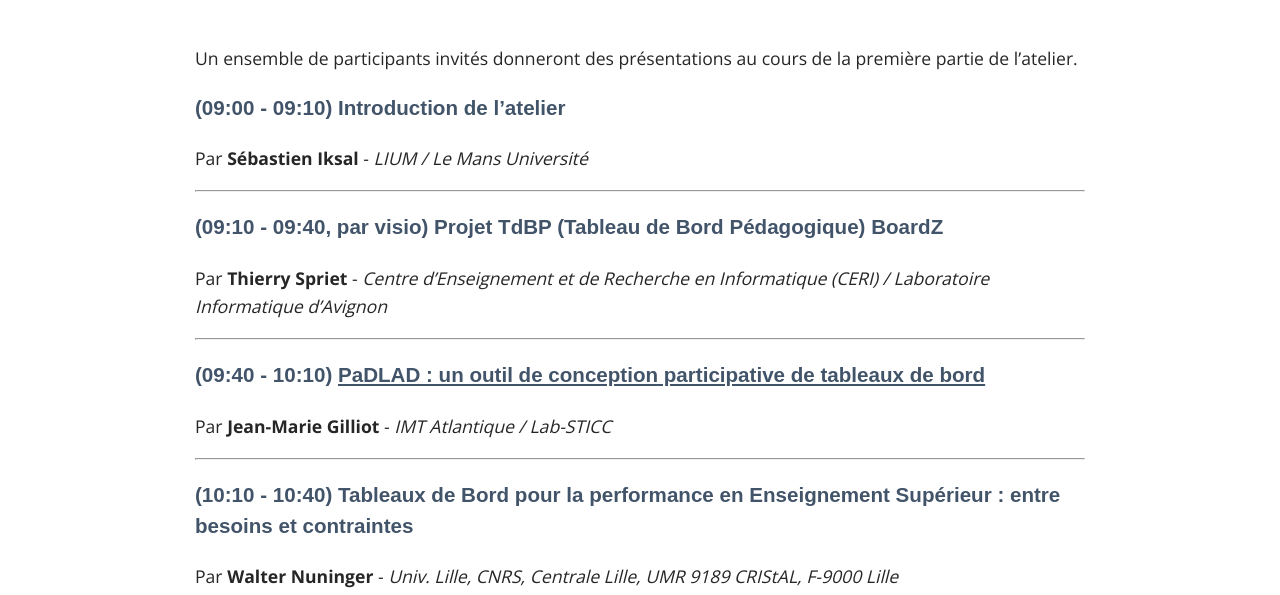
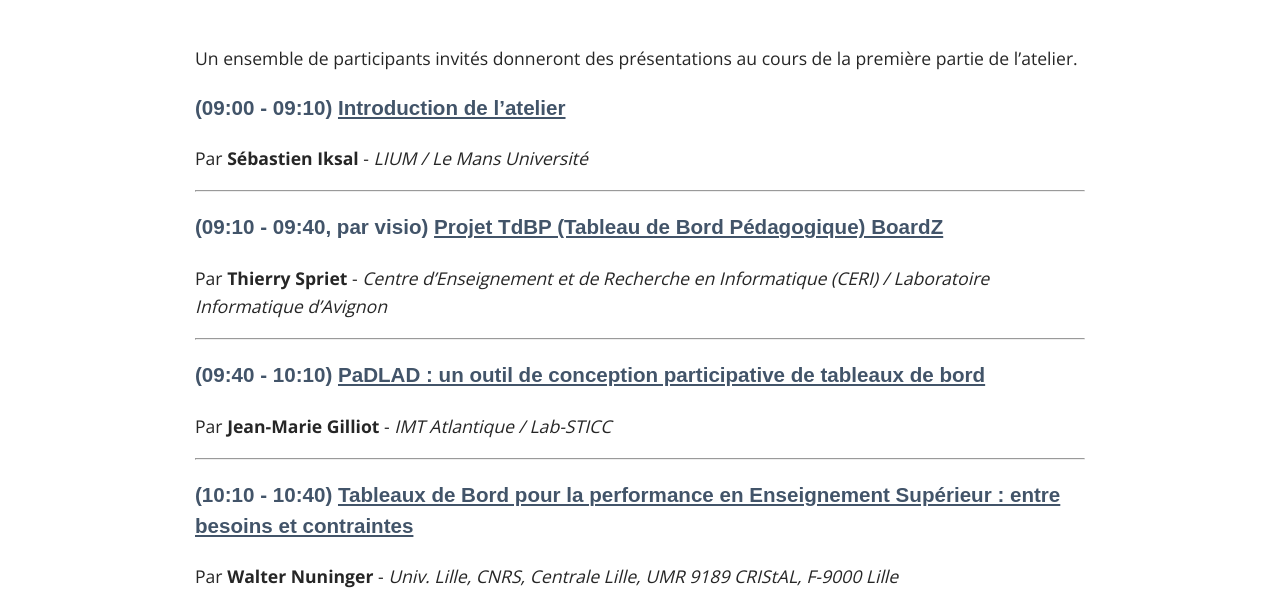
Before and after one commit to padlad/EIAH2025, a Jekyll site: the page built from _pages/04_presentations.md, in a window 1280 px wide and 900 px high. Shown: the part 302-897 px from the top of the window. Built offline with Jekyll 4.4.1, drawn with Linux system fonts in a browser that asks for light colours; some web fonts are replaced; part of the change alters nothing that is shown.

```diff
--- a/_pages/04_presentations.md
+++ b/_pages/04_presentations.md
@@ -6,11 +6,11 @@ permalink: /presentations/
 # Liste des présentations durant l'atelier
 Un ensemble de participants invités donneront des présentations au cours de la première partie de l'atelier.
 
-### (09:00 - 09:10) Introduction de l'atelier
+### (09:00 - 09:10) [Introduction de l'atelier](https://padlad.github.io/RJC-EIAH2022/img/Sebastien Iksal - intro atelier.pdf)
 Par **Sébastien Iksal** - *LIUM / Le Mans Université*
 
 ---
-### (09:10 - 09:40, par visio) Projet TdBP (Tableau de Bord Pédagogique) BoardZ
+### (09:10 - 09:40, par visio) [Projet TdBP (Tableau de Bord Pédagogique) BoardZ](https://padlad.github.io/RJC-EIAH2022/img/Thierry SPRIET - BoardZ.pdf)
 Par **Thierry Spriet** - *Centre d'Enseignement et de Recherche en Informatique (CERI) / Laboratoire Informatique d'Avignon*
 
 ---
@@ -20,7 +20,7 @@ Par **Jean-Marie Gilliot** - *IMT Atlantique / Lab-STICC*
 
 ---
 
-### (10:10 - 10:40) Tableaux de Bord pour la performance en Enseignement Supérieur : entre besoins et contraintes
+### (10:10 - 10:40) [Tableaux de Bord pour la performance en Enseignement Supérieur : entre besoins et contraintes](https://padlad.github.io/RJC-EIAH2022/img/Nuninger-Atelier_TDB2022-mai11.pdf)
 Par **Walter Nuninger** - *Univ. Lille, CNRS, Centrale Lille, UMR 9189 CRIStAL, F-9000 Lille*
 
 <details>
```
